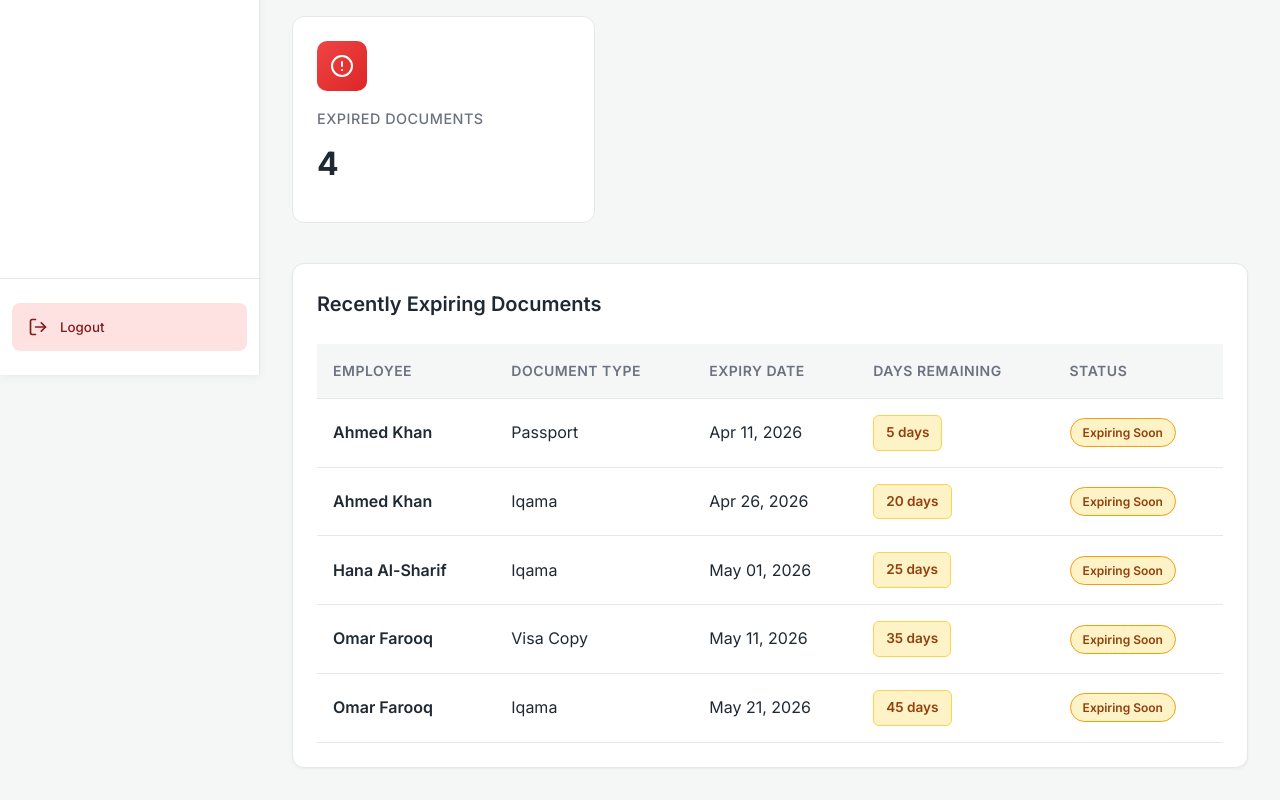
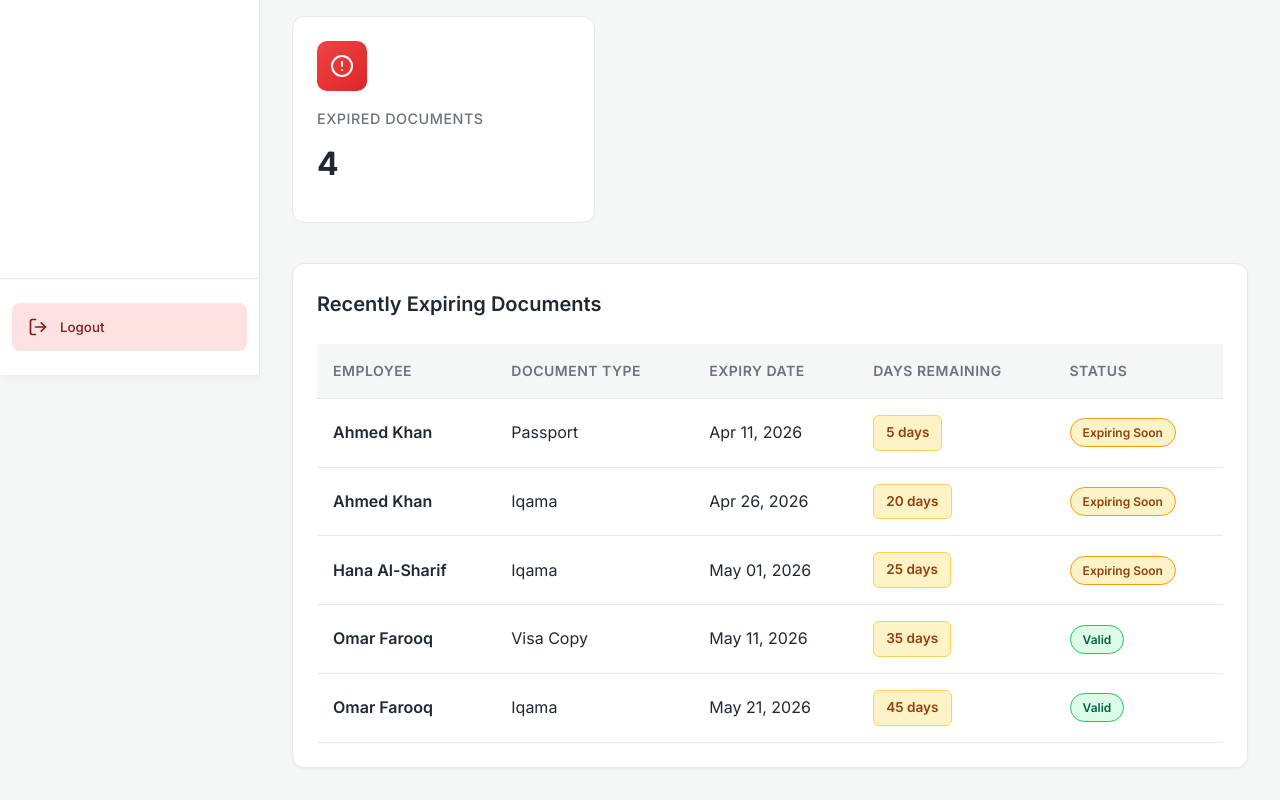
Before and after one commit to fahdbinsyed/Wathiqa-FE, a React (Create React App) app: page /dashboard in a window 1280 px wide. Shown: the part 425-1225 px from the top of the page. Built offline with nearby package versions, Linux system fonts and the light colour scheme; sample sign-in values are in the browser's storage.

Commit message:
FIX: Status fix in Mockdata and implemented functions

```diff
--- a/src/data/mockDocuments.js
+++ b/src/data/mockDocuments.js
@@ -15,7 +15,6 @@ export const mockDocuments = [
     issuingAuthority: "Saudi MOI",
     documentFile: "iqama_ahmed_001.pdf",
     notes: "Iqama renewing soon",
-    status: "Expiring Soon"
   },
   {
     documentId: "DOC002",
@@ -27,7 +26,6 @@ export const mockDocuments = [
     issuingAuthority: "Saudi Ministry of Foreign Affairs",
     documentFile: "passport_ahmed_001.pdf",
     notes: "Passport expires very soon",
-    status: "Expiring Soon"
   },
   {
     documentId: "DOC003",
@@ -39,7 +37,6 @@ export const mockDocuments = [
     issuingAuthority: "AXA Insurance",
     documentFile: "insurance_ahmed_001.pdf",
     notes: "Medical insurance valid",
-    status: "Valid"
   },
   {
     documentId: "DOC004",
@@ -51,7 +48,6 @@ export const mockDocuments = [
     issuingAuthority: "Saudi Traffic Department",
     documentFile: "license_ahmed_001.pdf",
     notes: "License expired",
-    status: "Expired"
     },
 
   // Ali Hassan documents
@@ -65,7 +61,6 @@ export const mockDocuments = [
     issuingAuthority: "Saudi MOI",
     documentFile: "iqama_ali_001.pdf",
     notes: "Valid Iqama",
-    status: "Valid"
   },
   {
     documentId: "DOC006",
@@ -77,7 +72,6 @@ export const mockDocuments = [
     issuingAuthority: "Riyadh Municipality",
     documentFile: "baladiya_ali_001.pdf",
     notes: "Valid Baladiya Card",
-    status: "Valid"
   },
   {
     documentId: "DOC007",
@@ -89,7 +83,6 @@ export const mockDocuments = [
     issuingAuthority: "Bupa Insurance",
     documentFile: "insurance_ali_001.pdf",
     notes: "Insurance expired",
-    status: "Expired"
   },
   {
     documentId: "DOC008",
@@ -101,7 +94,6 @@ export const mockDocuments = [
     issuingAuthority: "Saudi Ministry of Foreign Affairs",
     documentFile: "passport_ali_001.pdf",
     notes: "Valid passport",
-    status: "Valid"
   },
 
   // Omar Farooq documents
@@ -115,7 +107,6 @@ export const mockDocuments = [
     issuingAuthority: "Saudi MOI",
     documentFile: "iqama_omar_001.pdf",
     notes: "Iqama expiring in 45 days",
-    status: "Valid"
   },
   {
     documentId: "DOC010",
@@ -127,7 +118,6 @@ export const mockDocuments = [
     issuingAuthority: "Saudi MOI",
     documentFile: "visa_omar_001.pdf",
     notes: "Work visa expiring soon",
-    status: "Expiring Soon"
   },
   {
     documentId: "DOC011",
@@ -139,7 +129,6 @@ export const mockDocuments = [
     issuingAuthority: "Company HR",
     documentFile: "contract_omar_001.pdf",
     notes: "Employment contract",
-    status: "Valid"
   },
   {
     documentId: "DOC012",
@@ -151,7 +140,6 @@ export const mockDocuments = [
     issuingAuthority: "Medgulf Insurance",
     documentFile: "insurance_omar_001.pdf",
     notes: "Valid medical insurance",
-    status: "Valid"
   },
 
   // Yusuf Ali documents
@@ -165,7 +153,6 @@ export const mockDocuments = [
     issuingAuthority: "Saudi MOI",
     documentFile: "iqama_yusuf_001.pdf",
     notes: "Valid Iqama",
-    status: "Valid"
   },
   {
     documentId: "DOC014",
@@ -177,7 +164,6 @@ export const mockDocuments = [
     issuingAuthority: "Egyptian Ministry of Foreign Affairs",
     documentFile: "passport_yusuf_001.pdf",
     notes: "Passport expired",
-    status: "Expired"
   },
   {
     documentId: "DOC015",
@@ -189,7 +175,6 @@ export const mockDocuments = [
     issuingAuthority: "Riyadh Municipality",
     documentFile: "baladiya_yusuf_001.pdf",
     notes: "Valid Baladiya Card",
-    status: "Valid"
 },
   {
     documentId: "DOC016",
@@ -201,7 +186,6 @@ export const mockDocuments = [
     issuingAuthority: "AXA Insurance",
     documentFile: "insurance_yusuf_001.pdf",
     notes: "Valid medical insurance",
-    status: "Valid"
   },
   {
     documentId: "DOC017",
@@ -213,7 +197,6 @@ export const mockDocuments = [
     issuingAuthority: "Saudi Traffic Department",
     documentFile: "license_yusuf_001.pdf",
     notes: "Valid driving license",
-    status: "Valid"
   },
 
   // Ibrahim Malik documents
@@ -227,7 +210,6 @@ export const mockDocuments = [
     issuingAuthority: "Saudi MOI",
     documentFile: "iqama_ibrahim_001.pdf",
     notes: "Valid Iqama",
-    status: "Valid"
   },
   {
     documentId: "DOC019",
@@ -239,7 +221,6 @@ export const mockDocuments = [
     issuingAuthority: "Bupa Insurance",
     documentFile: "insurance_ibrahim_001.pdf",
     notes: "Valid medical insurance",
-    status: "Valid"
   },
   {
     documentId: "DOC020",
@@ -251,7 +232,6 @@ export const mockDocuments = [
     issuingAuthority: "Saudi Ministry of Foreign Affairs",
     documentFile: "passport_ibrahim_001.pdf",
     notes: "Valid passport",
-    status: "Valid"
   },
 
   // Fatima Al-Dosari documents
@@ -265,7 +245,6 @@ export const mockDocuments = [
     issuingAuthority: "Saudi MOI",
     documentFile: "iqama_fatima_001.pdf",
     notes: "Valid Iqama",
-    status: "Valid"
   },
   {
     documentId: "DOC022",
@@ -277,7 +256,6 @@ export const mockDocuments = [
     issuingAuthority: "Medgulf Insurance",
     documentFile: "insurance_fatima_001.pdf",
     notes: "Valid medical insurance",
-    status: "Valid"
   },
   {
     documentId: "DOC023",
@@ -289,7 +267,6 @@ export const mockDocuments = [
     issuingAuthority: "Riyadh Municipality",
     documentFile: "baladiya_fatima_001.pdf",
     notes: "New Baladiya Card",
-    status: "Valid"
 },
 
   // Hana Al-Sharif documents
@@ -303,7 +280,6 @@ export const mockDocuments = [
     issuingAuthority: "Saudi MOI",
     documentFile: "iqama_hana_001.pdf",
     notes: "Iqama renewing soon",
-    status: "Expiring Soon"
   },
   {
     documentId: "DOC025",
@@ -315,7 +291,6 @@ export const mockDocuments = [
     issuingAuthority: "Saudi Ministry of Foreign Affairs",
     documentFile: "passport_hana_001.pdf",
     notes: "Valid passport",
-    status: "Valid"
   },
   {
     documentId: "DOC026",
@@ -327,7 +302,6 @@ export const mockDocuments = [
     issuingAuthority: "AXA Insurance",
     documentFile: "insurance_hana_001.pdf",
     notes: "Valid medical insurance",
-    status: "Valid"
   },
 
   // Mohammed Saeed documents
@@ -341,7 +315,6 @@ export const mockDocuments = [
     issuingAuthority: "Saudi MOI",
     documentFile: "iqama_mohammed_001.pdf",
     notes: "Valid Iqama",
-    status: "Valid"
 },
   {
     documentId: "DOC028",
@@ -353,7 +326,6 @@ export const mockDocuments = [
     issuingAuthority: "Saudi MOI",
     documentFile: "visa_mohammed_001.pdf",
     notes: "Work visa expired",
-    status: "Expired"
     },
   {
     documentId: "DOC029",
@@ -365,7 +337,6 @@ export const mockDocuments = [
     issuingAuthority: "Bupa Insurance",
     documentFile: "insurance_mohammed_001.pdf",
     notes: "Valid medical insurance",
-    status: "Valid"
 },
 
   // Noor Hassan documents
@@ -379,7 +350,6 @@ export const mockDocuments = [
     issuingAuthority: "Saudi MOI",
     documentFile: "iqama_noor_001.pdf",
     notes: "Valid Iqama",
-    status: "Valid"
 },
   {
     documentId: "DOC031",
@@ -391,7 +361,6 @@ export const mockDocuments = [
     issuingAuthority: "Medgulf Insurance",
     documentFile: "insurance_noor_001.pdf",
     notes: "Valid medical insurance",
-    status: "Valid"
 },
   {
     documentId: "DOC032",
@@ -403,6 +372,5 @@ export const mockDocuments = [
     issuingAuthority: "Company HR",
     documentFile: "contract_noor_001.pdf",
     notes: "Employment contract",
-    status: "Valid"
  }
 ];
--- a/src/pages/Dashboard.js
+++ b/src/pages/Dashboard.js
@@ -112,6 +112,17 @@ const Dashboard = () => {
   const getEmployeeName = (employeeId) => {
     const emp = employees.find(e => e.employeeId === employeeId);
     return emp ? emp.fullName : 'Unknown';
+  };
+
+  const getDocumentStatus = (expiryDate) => {
+    const today = new Date();
+    const expDate = new Date(expiryDate);
+    const diffDays = Math.ceil((expDate - today) / (1000 * 60 * 60 * 24));
+
+    if (diffDays < 0) return "Expired";
+    if (diffDays <= 30) return "Expiring Soon";
+
+    return "Valid";
   };
 
   return (
@@ -231,7 +242,7 @@ const Dashboard = () => {
                       </span>
                     </td>
                     <td>
-                      <StatusBadge status={doc.status} size="small" />
+                      <StatusBadge status={getDocumentStatus(doc.expiryDate)} size="small" />
                     </td>
                   </tr>
                 ))}
```
Lines whose indentation alone changed are shown as unchanged.
